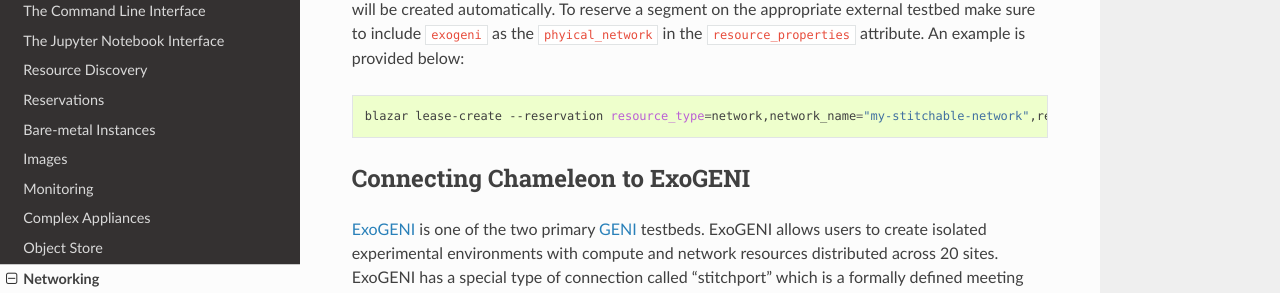
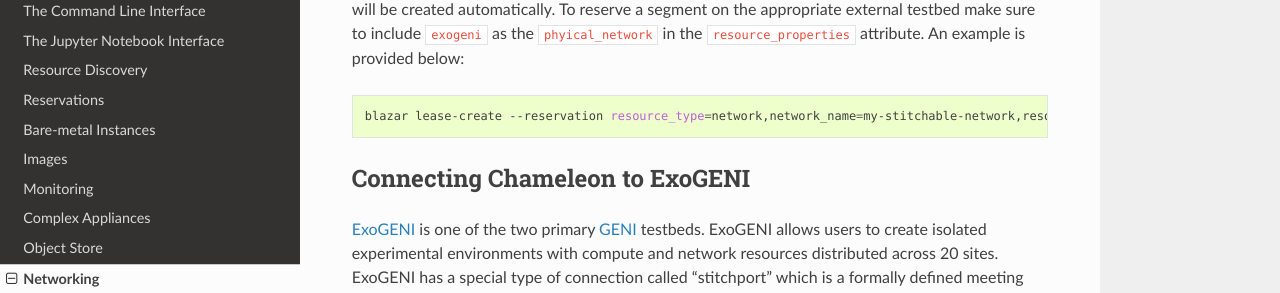
Before and after one commit to ChameleonCloud/docs, a Sphinx documentation site: the page built from source/technical/networks/networks_stitching.rst, in a window 1280 px wide and 900 px high, scrolled down 907 px. Shown: the part 151-444 px from the top of the window. Built offline with Sphinx 7.4.7 and the Read the Docs theme 2.0.0, drawn with Linux system fonts in a browser that asks for light colours.

```diff
--- a/source/technical/networks/networks_stitching.rst
+++ b/source/technical/networks/networks_stitching.rst
@@ -33,7 +33,7 @@ in the ``resource_properties`` attribute. An example is provided below:
 
 .. code-block:: bash
 
-   blazar lease-create --reservation resource_type=network,network_name="my-stitchable-network",resource_properties='["==","$physical_network","exogeni"]' --start-date "2015-06-17 16:00" --end-date "2015-06-17 18:00" my-stitchable-network-lease
+   blazar lease-create --reservation resource_type=network,network_name=my-stitchable-network,resource_properties='["==","$physical_network","exogeni"]' --start-date "2015-06-17 16:00" --end-date "2015-06-17 18:00" my-stitchable-network-lease
 
 
 Connecting Chameleon to ExoGENI
```
